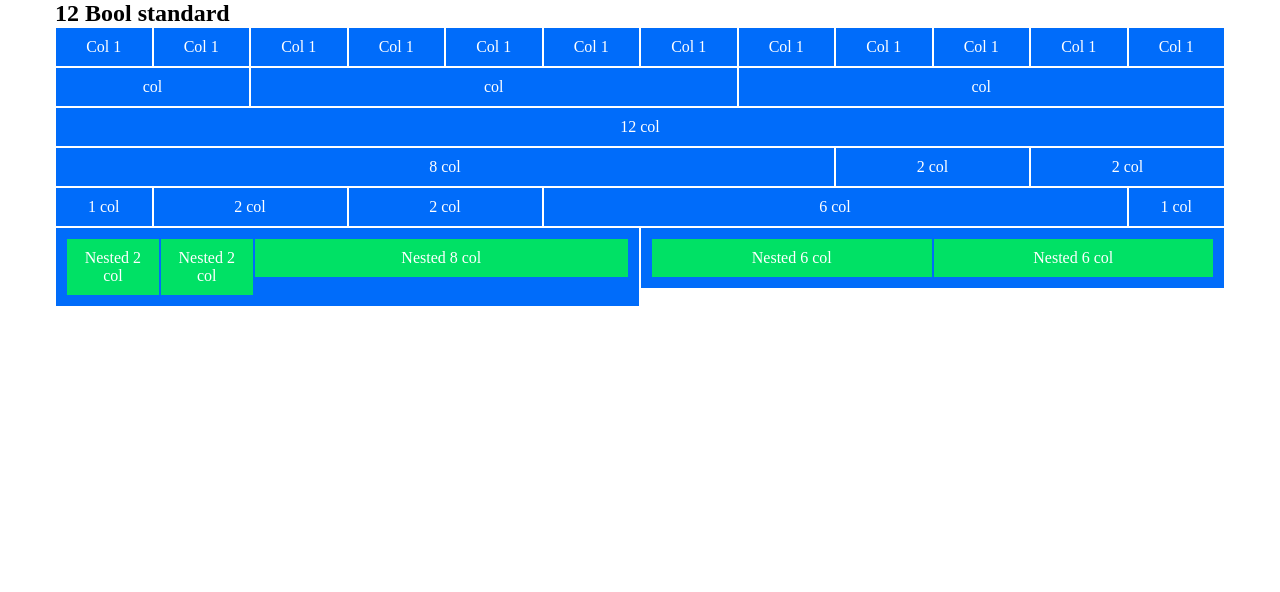
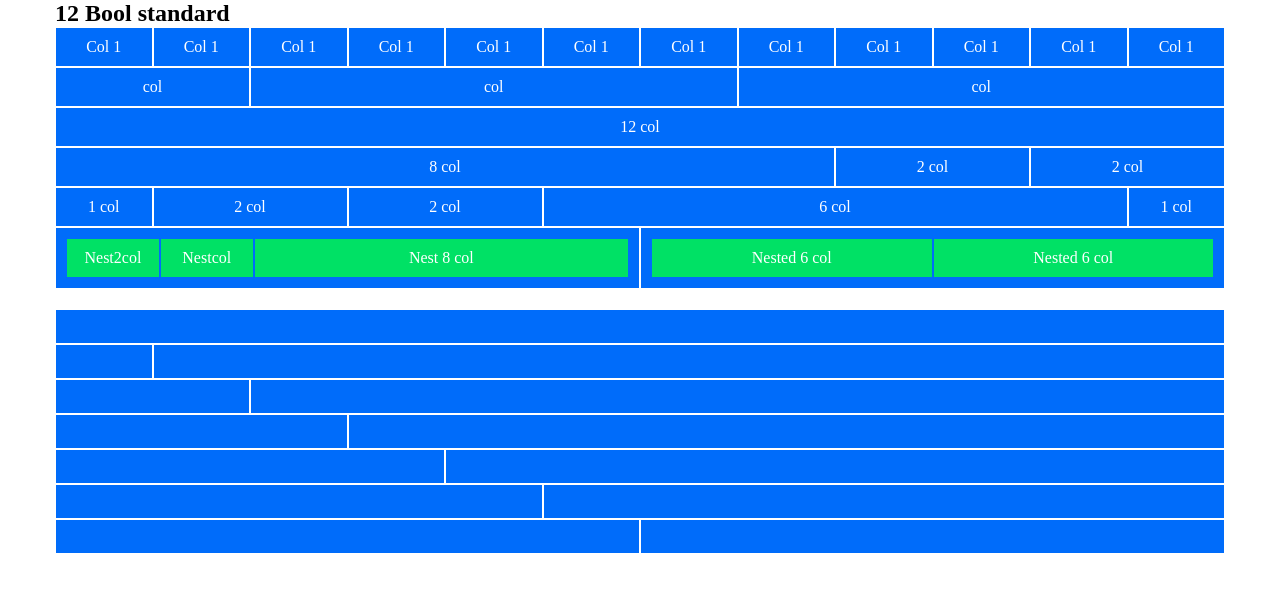
Before and after one commit to gianlucafalaschi/html-css-12bool, a plain HTML site: page index.html in a window 1280 px wide. Drawn offline with Linux system fonts and the light colour scheme.

Commit message:
feat: col jolly

```diff
--- a/index.html
+++ b/index.html
@@ -101,17 +101,17 @@
             </div>
         </div>
 
-        <div class="row">
+        <div class="row mar-bottom-20">
             <div class="col-6">
                 <div class="box row">
                     <div class="col-2">
-                        <div class="box">Nested 2 col</div>
+                        <div class="box">Nest2col</div>
                     </div>
                     <div class="col-2">
-                        <div class="box">Nested 2 col</div>
+                        <div class="box">Nestcol</div>
                     </div>
                     <div class="col-8">
-                        <div class="box">Nested 8 col</div>
+                        <div class="box">Nest 8 col</div>
                     </div>
                 </div>
             </div>
@@ -126,6 +126,71 @@
                 </div>
             </div>
         </div>
+    <!-- COLONNA JOLLY -->
+        <div class="row">
+            <div class="col">
+                <div class="box"></div>
+            </div>
+        </div>
+
+        <div class="row">
+            <div class="col-1">
+                <div class="box"></div>
+            </div>
+            <div class="col">
+                <div class="box"></div>
+            </div>
+        </div>
+
+        <div class="row">
+            <div class="col-2">
+                <div class="box"></div>
+            </div>
+            <div class="col">
+                <div class="box"></div>
+            </div>
+        </div>
+
+        <div class="row">
+            <div class="col-3">
+                <div class="box"></div>
+            </div>
+            <div class="col">
+                <div class="box"></div>
+            </div>
+        </div>
+
+        <div class="row">
+            <div class="col-4">
+                <div class="box"></div>
+            </div>
+            <div class="col">
+                <div class="box"></div>
+            </div>
+        </div>
+
+        <div class="row">
+            <div class="col-5">
+                <div class="box"></div>
+            </div>
+            <div class="col">
+                <div class="box"></div>
+            </div>
+        </div>
+
+        <div class="row mar-bottom-20">
+            <div class="col-6">
+                <div class="box"></div>
+            </div>
+            <div class="col">
+                <div class="box"></div>
+            </div>
+        </div>
+
+
+
+
+
     </div>
 </body>
 </html>
--- a/style.css
+++ b/style.css
@@ -4,9 +4,14 @@
     text-align: center;
     padding: 10px;
     border: 1px solid #fff;
+    min-height: 35px;
 }
 
 .box .box {
     background-color:#00E165;
     border: 1px solid #006CFA;
 }
+
+.mar-bottom-20 {
+    margin-bottom: 20px;
+}
```
